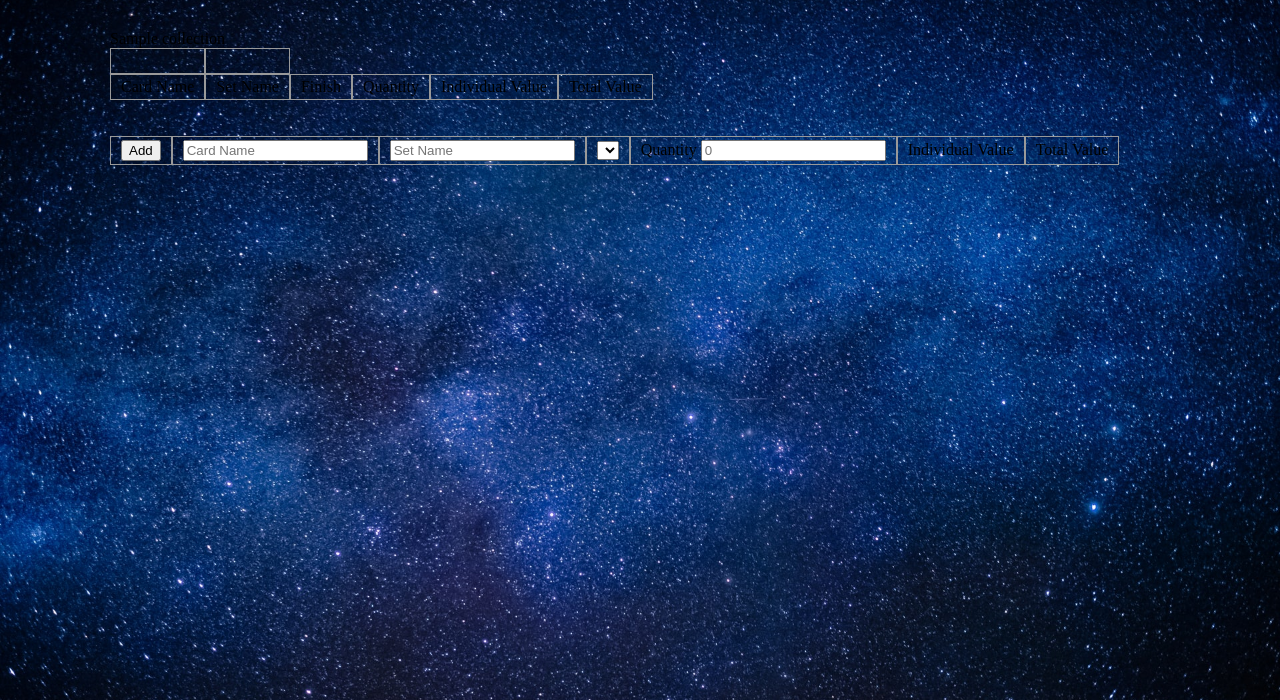
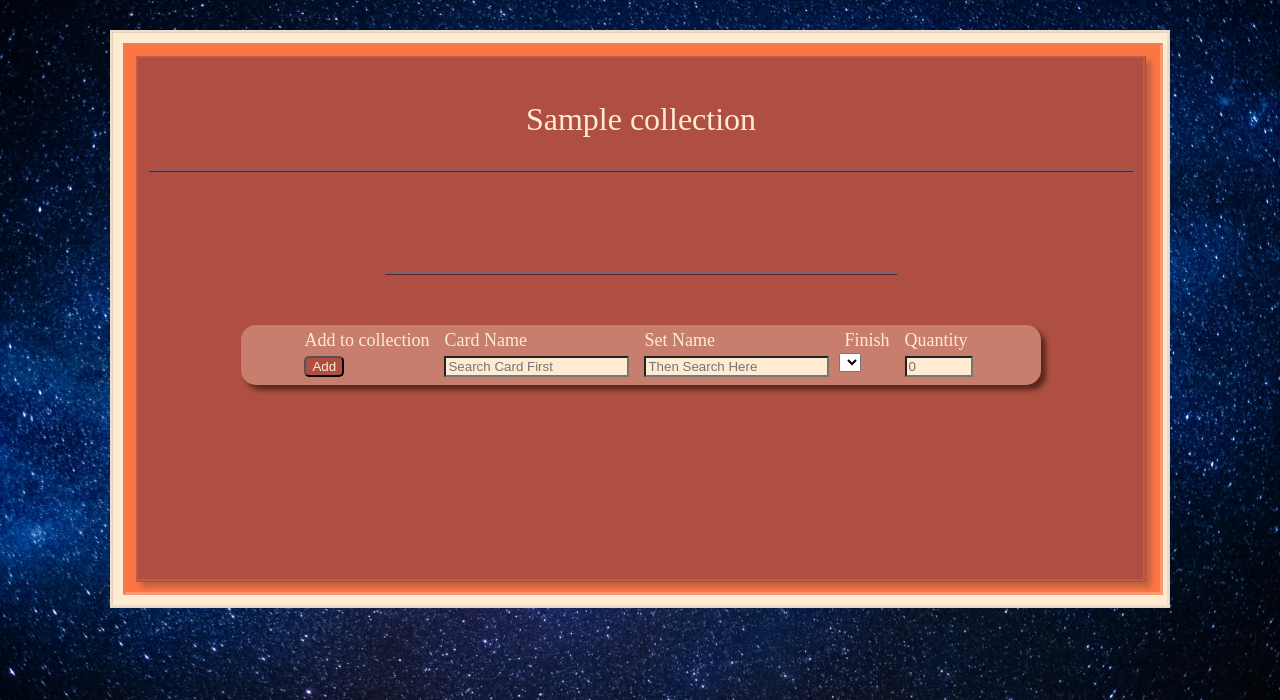
Before and after one commit to DaLairBear/Galactic-Trove-But-Python, a Flask app: template templates/collection.html in a window 1280 px wide. Shown: the part 100-800 px from the top of the page. Run offline with Flask 2, Linux system fonts and the light colour scheme; tables that the repository leaves empty hold one stand-in row (values such as "Sample post"); the template is opened without the code that fills it: values that come from a table or form of the project are taken from there, most other values are stand-ins (such as "Sample title", 1, 10 or a date in 2020); lists and menus that the app fills with data are empty; some libraries are stand-ins or nearby versions; some web fonts are replaced.

Commit message:
finished card add styling/finished project for demo

```diff
--- a/static/css/collection.css
+++ b/static/css/collection.css
@@ -0,0 +1,224 @@
+#large-collection {
+    position: block;
+    width: 1054px;
+    height: fit-content;
+    align-content: center;
+    background-color: rgb(255, 235, 210);
+    border-style: ridge;
+    border-color: rgba(39, 50, 72, 0.1);
+    border-width: 3px;
+}
+
+#medium-collection {
+    position: block;
+    width: 1034px;
+    height: fit-content;
+    margin: 10px;
+    align-content: center;
+    background-color: rgb(252, 118, 67);
+    border-style: inset;
+    border-color: rgb(255, 235, 210, 0.3);
+    border-width: 3px;
+}
+
+#collection {
+    position: block;
+    width: 1004px;
+    height: fit-content;
+    margin: 10px;
+    background-color: rgb(175, 79, 65);
+    border-style: ridge;
+    border-color: rgb(252, 118, 67, 0.3);
+    border-width: 3px;
+    box-shadow: 5px 5px 5px rgba(39, 50, 72, 0.3);
+}
+
+.tables-container {
+    color: rgb(255, 235, 210);
+    margin: 10px;
+}
+
+.tableheader-container {
+    height: 500px;
+}
+
+.collectionheader {
+    height: 100px;
+    text-align: center;
+    margin: auto;
+    border-bottom-style: ridge;
+    border-color: rgba(39, 50, 72, 0.5);
+    border-width: 3px;
+}
+
+.collectionname {
+    position: relative;
+    top: 50%;
+    left: 50%;
+    transform: translate(-50%, -50%);
+    font-size: xx-large;
+}
+
+.collection-value-box {
+    width: 50%;
+    height: 80px;
+    text-align: center;
+    vertical-align: middle;
+    margin: auto;
+    padding: 10px;
+    border-bottom-style: ridge;
+    border-color: rgba(39, 50, 72, 0.5);
+    border-width: 3px;
+}
+
+.collection-value {
+    position: relative;
+    top: 50%;
+    left: 50%;
+    transform: translate(-50%, -50%);
+    vertical-align: middle;
+    font-size: x-large;
+}
+
+.add-card-btn {
+    background-color: rgb(175, 79, 65);
+    color: rgb(255, 235, 210);
+    border-radius: 5px;
+}
+
+#result-card {
+    z-index: 1;
+    list-style-type: none;
+    margin-top: 1px;
+    width: 190px;
+    height: 200px;
+    overflow: scroll;
+    position: relative;
+    z-index: 1000;
+}
+
+ul{
+    list-style-type: none;
+    width: 190px;
+    margin-block-start: 0;
+    margin-block-end: 0;
+    margin-inline-start: 0;
+    margin-inline-end: 0;
+    padding-inline-start: 5px;
+}
+
+.result-item li{
+    list-style-type: none;
+    background-color: rgb(39, 50, 72);
+    list-style: none;
+    width: 190px;
+}
+
+#result-set {
+    z-index: 1;
+    list-style-type: none;
+    margin-top: 1px;
+    width: 190px;
+    height: 200px;
+    overflow: scroll;
+    position: relative;
+    z-index: 1000;
+}
+
+form {
+    width: 800px;
+    height: 60px;
+    display: flex;
+    flex-direction: row;
+    justify-content: center;
+    background-color: rgb(255, 235, 210, 0.3);
+    border-radius: 15px;
+    box-shadow: 5px 5px 5px rgba(0, 0, 0, 0.5);
+    margin-top: 80px;
+    margin-bottom: 80px;
+    position: relative;
+    top: 50%;
+    left: 50%;
+    transform: translate(-50%, -50%);
+    font-size: large;
+}
+
+label, input, button{
+    display: block;
+    margin-left: 5px;
+    margin-right: 10px;
+    margin-top: 5px;
+}
+
+input {
+    background-color: rgb(255, 235, 210);
+}
+
+#card-quantity {
+    width: 60px;
+}
+
+table {
+    position: relative;
+    top: 50%;
+    left: 50%;
+    transform: translate(-50%, -50%);
+    margin-top: 420px;
+    border: 1px solid rgb(39, 50, 72);
+    z-index: 99;
+    background-color: rgb(175, 79, 65);
+}
+
+th {
+    height: 50px;
+}
+
+.td-delete-card-btn {
+    width: 40px;
+}
+.td-card-name {
+    width: 300px;
+}
+
+.td-set-name {
+    width: 300px;
+}
+
+.td-finish {
+    width: 70px;
+}
+
+.td-quantity {
+    width: 70px;
+}
+
+.td-individual-value {
+    width: 80px;
+}
+
+.td-total-value {
+    width: 60px;
+}
+
+.card-row {
+    height: 40px;
+    padding-left: 5px;
+}
+
+tr:nth-child(odd) {
+    background-color: rgba(39, 50, 72, 0.3);
+}
+
+tr:nth-child(even) {
+    background-color: rgb(255, 235, 210, 0.3);
+}
+
+.delete-card-btn {
+    border-radius: 15px;
+    background-color: rgb(175, 79, 65);
+    color: rgb(255, 235, 210)
+}
+
+td {
+    padding-left: 5px;
+}
--- a/templates/collection.html
+++ b/templates/collection.html
@@ -1,92 +1,86 @@
 {% extends 'collector_base.html' %}
 {% block content %}
-<link rel="stylesheet" href="/static/css/tables.css">
+<link rel="stylesheet" href="/static/css/collection.css">
 {% for x in collections_in_db %}
+<div id="large-collection">
+    <div id="medium-collection">
+        <article id="collection">
             <div class="tables-container">
                 <div class="tableheader-container">
-            <div class="tableheader">
-                <div class="tr-inventoryheader">
-                    <div class="td-inventoryname" contenteditable="true" id="collection_name" onblur="collection_name_change()"> {{ x.collection_name }}</div>
+                    <div class="collectionheader">
+                        <div class="collectionname" contenteditable="true" id="collection_name" onblur="collection_name_change()"> {{ x.collection_name }}</div>
                     </div>
-                <div class="divTableRow">
-                    <div class="divTableCell">&nbsp;</div>
-                    <div class="divTableCell" id="collection-value"></div>
+                    <div class="collection-value-box">
+                        <div class="collection-value" id="collection-value"></div>
                     </div>
-                <div class="divTableRow">
-                    <div class="divTableCell">Card Name</div>
-                    <div class="divTableCell">Set Name</div>
-                    <div class="divTableCell">Finish</div>
-                    <div class="divTableCell">Quantity</div>
-                    <div class="divTableCell">Individual Value</div>
-                    <div class="divTableCell">Total Value</div>
-                </div>
-            </div>
-        </div>
-        <div class="divTable">
-            <div class="divTableBody">
-                <div class="divTableRow">&nbsp;</div>
-                <div class="divTableRow">&nbsp;</div>
-                <div class="divTableRow">
-                    <form action="">
-                        <div class="divTableCell">
+                    <div class="card-add-form">
+                        <form autocomplete="off">
+                            <div class="addcard-text">
+                                <label for="add-card-btn">Add to collection</label>
                                 <button type="button" class="add-card-btn">Add</button>
                             </div>
-                        <div class="divTableCell">
-                            <input type="search" class="card-name-search" id="card-name-search" placeholder="Card Name">
+                            <div class="addcard-text">
+                                <label for="card-name-search">Card Name</label>
+                                <input type="search" class="card-name-search" id="card-name-search" placeholder="Search Card First">
                                 <div id="result-card"></div>
                             </div>
-                        <div class="divTableCell">
-                            <input type="search" class="set-name-search" id="set-name-search" placeholder="Set Name">
+                            <div class="addcard-text">
+                                <label for="set-name-search">Set Name</label>
+                                <input type="search" class="set-name-search" id="set-name-search" placeholder="Then Search Here">
                                     <div id="result-set"></div>
                             </div>
-                        <div class="divTableCell">
+                            <div class="addcard">
+                                <label for="finish-select">Finish</label>
                                     <select class="finish-select" id="finish-select" aria-placeholder="Finish">
                                         <div id="result-finishes"></div>
                                     </select>
                             </div>
-                        <div class="divTableCell">Quantity
+                            <div class="addcard-quantity">
+                                <label for="card-quantity">Quantity</label>
                                 <input type="number" class="card-quantity" id="card-quantity" placeholder="0">
                             </div>
-                        <div class="divTableCell">Individual Value</div>
-                        <div class="divTableCell">Total Value</div>
                         </form>
                     </div>
                 </div>
-        </div>
                 {% if card_collection %}
+                    <table class="tableheader">
+                        <tr class="tr-column-names">
+                            <th class="td-delete-card-btn"></th>
+                            <th class="td-card-name">Card Name</th>
+                            <th class="td-set-name">Set Name</th>
+                            <th class="td-finish">Finish</>
+                            <th class="td-quantity">Quantity</th>
+                            <th class="td-individual-value">Individual Value</th>
+                            <th class="td-total-value">Total Value</th>
+                        </tr>
                             {% set this_collection = card_collection[loop.index0] %}
                             {% for card in this_collection %}
-
-            <div class="divTableRow">
-
-                    <div class="divTableCell">
+                                <tr class="card-row">
+                                    <td class="row-btn">
                                         <button type="button" class="delete-card-btn" id="{{ card['card_id'] }}" onclick="deletecardfromcollection(this.id)">X</button>
-                    </div>
-                    <div class="divTableCell">{{ card['card_name'] }}</div>
-                    <div class="divTableCell">{{ card['set_name'] }}</div>
-                    <div class="divTableCell">{{ card['finish'] }}</div>
-                    <div class="divTableCell">{{ card['quantity']}}</div>
+                                    </td>
+                                    <td class="row-content">{{ card['card_name'] }}</td>
+                                    <td class="row-content">{{ card['set_name'] }}</td>
+                                    <td class="row-content">{{ card['finish'] }}</td>
+                                    <td class="row-content">{{ card['quantity']}}</td>
                                     {% if card['finish'] == 'nonfoil'%}
-                        <div class="divTableCell">${{ card['nonfoil_price']|float }}</div>
+                                    <td class="row-content">${{ card['nonfoil_price']|float }}</td>
                                     {% elif card['finish'] == 'foil'%}
-                        <div class="divTableCell">${{ card['foil_price']|float }}</div>
+                                    <td class="row-content">${{ card['foil_price']|float }}</td>
                                     {% elif card['finish'] == 'etched'%}
-                        <div class="divTableCell">${{ card['etched_price']|float }}</div>
+                                    <td class="divTableCell">${{ card['etched_price']|float }}</td>
                                     {% endif %}
                                     {% if card['finish'] == 'nonfoil'%}
-                        <div class="divTableCell" id="total_price" data-value="{{ (card['quantity'] * card['nonfoil_price']|float)|float }}">${{ (card['quantity'] * card['nonfoil_price']|float)|float }}</div>
+                                    <td class="row-content" id="total_price" data-value="{{ (card['quantity'] * card['nonfoil_price']|float)|float }}">${{ (card['quantity'] * card['nonfoil_price']|float)|float }}</td>
                                     {% elif card['finish'] == 'foil'%}
-                        <div class="divTableCell" id="total_price" data-value="{{ (card['quantity'] * card['foil_price']|float)|float }}">${{ (card['quantity'] * card['foil_price']|float)|float }}</div>
+                                    <td class="row-content" id="total_price" data-value="{{ (card['quantity'] * card['foil_price']|float)|float }}">${{ (card['quantity'] * card['foil_price']|float)|float }}</td>
                                     {% elif card['finish'] == 'etched'%}
-                        <div class="divTableCell" id="total_price" data-value="{{ (card['quantity'] * card['etched_price']|float)|float }}">${{ (card['quantity'] * card['etched_price']|float)|float }}</div>
+                                    <td class="row-content" id="total_price" data-value="{{ (card['quantity'] * card['etched_price']|float)|float }}">${{ (card['quantity'] * card['etched_price']|float)|float }}</td>
                                     {% endif %}
-
-
-            </div>
-
+                                </tr>
                             {% endfor %}
                         {% endif %}
-
+                    </table>
                     <script type="text/javascript" src="http://ajax.googleapis.com/ajax/libs/jquery/1.5/jquery.min.js"></script>
                     <script>
                         function collection_name_change(){
@@ -167,4 +161,7 @@
             </div>
             {% endfor %}
             <script src="{{ url_for('static', filename="js/collection.js") }}"></script>
+        </article>
+    </div>
+</div>
     {% endblock %}
--- a/templates/inventory.html
+++ b/templates/inventory.html
@@ -42,6 +42,7 @@
                         </form>
                     </div>
                 </div>
+                {% if card_inventory %}
                     <table class="tableheader">
                         <tr class="tr-column-names">
                             <th class="td-delete-card-btn"></th>
@@ -78,6 +79,7 @@
                                 {% endif %}
                             </tr>
                             {% endfor %}
+                        {% endif %}
                     </table>
                 <script type="text/javascript" src="http://ajax.googleapis.com/ajax/libs/jquery/1.5/jquery.min.js"></script>
                 <script>
```
Also changed, not shown: static/css/inventory.css (+53 -27 lines). Lines whose indentation alone changed are shown as unchanged.
